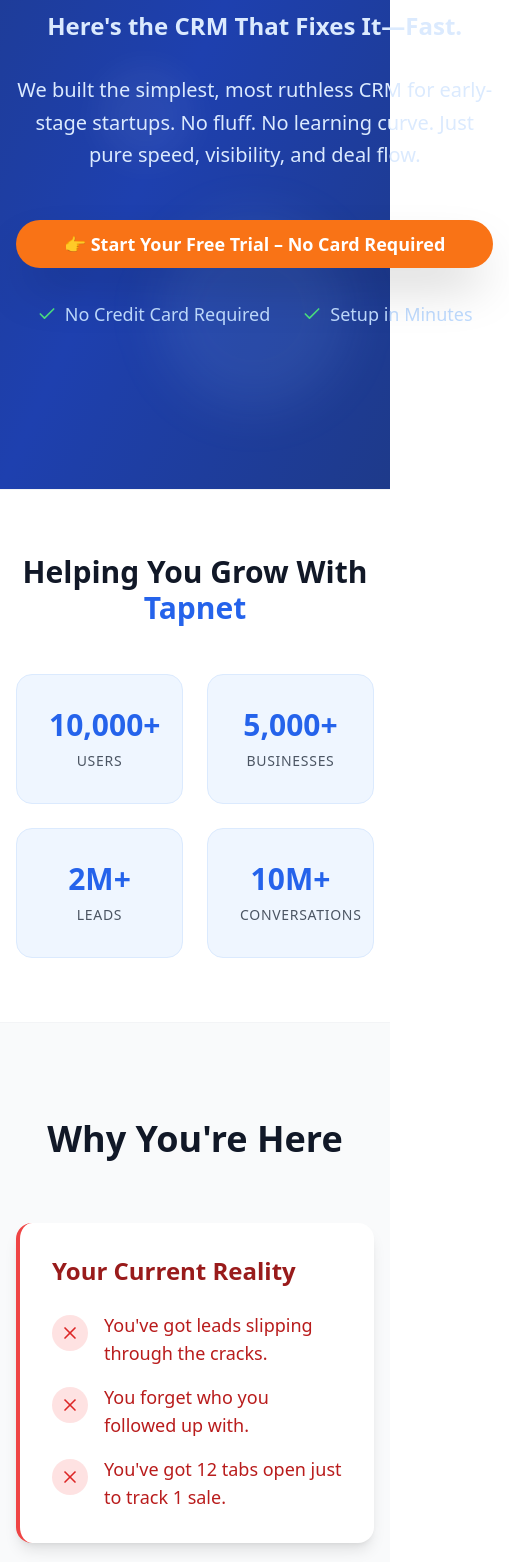
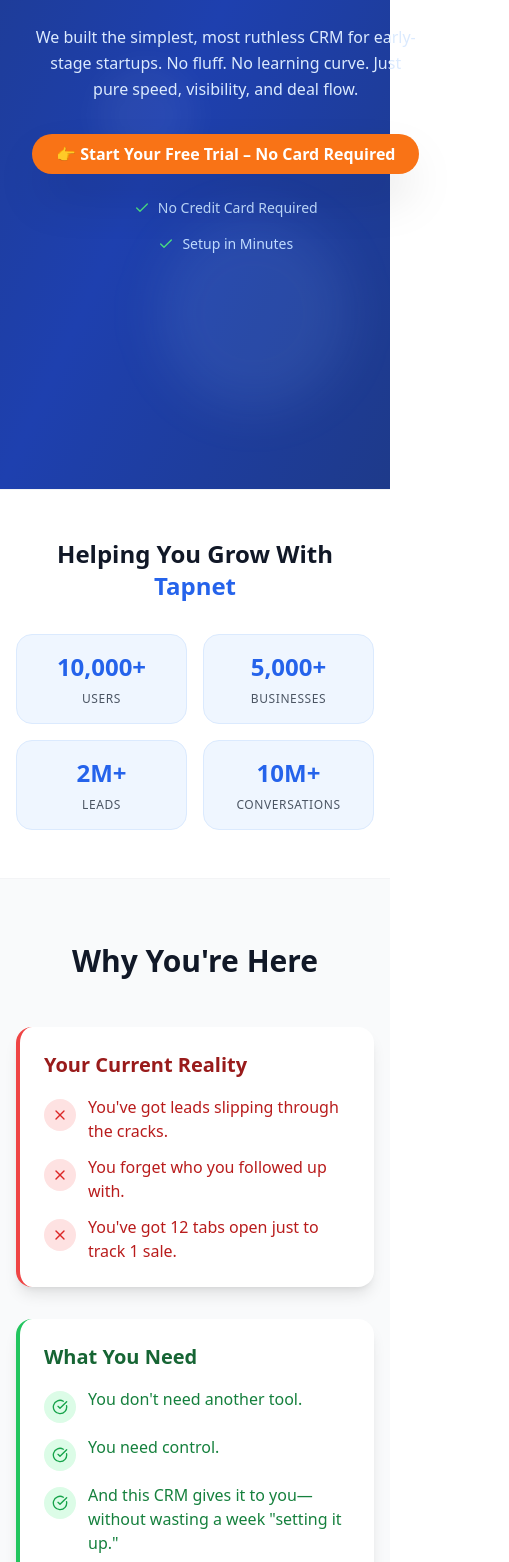
Before and after one commit to Y4SS1N/tapnet-copy-catalyst, a React (Vite) app: page / in a window 390 px wide. Shown: the part 420-1982 px from the top of the page, 509 px wide, since content can reach past the window. Built offline with nearby package versions, Linux system fonts and the light colour scheme.

Commit message:
Make landing page responsive
Ensure the landing page is responsive across all devices and screen sizes by adjusting layout, text sizes, padding, and spacing in all components.

```diff
--- a/src/components/BuiltDifferent.tsx
+++ b/src/components/BuiltDifferent.tsx
@@ -4,39 +4,39 @@ import { Check } from "lucide-react";
 
 const BuiltDifferent = () => {
   return (
-    <div className="py-24 bg-white">
+    <div className="py-16 sm:py-20 lg:py-24 bg-white">
       <div className="max-w-6xl mx-auto px-4 sm:px-6 lg:px-8">
-        <div className="text-center mb-16">
-          <h2 className="text-4xl md:text-5xl font-extrabold text-gray-900 mb-6">
+        <div className="text-center mb-12 sm:mb-16">
+          <h2 className="text-3xl sm:text-4xl md:text-5xl font-extrabold text-gray-900 mb-4 sm:mb-6">
             Built Different <span className="text-blue-600">(For Startups Only)</span>
           </h2>
-          <p className="text-xl md:text-2xl text-gray-600 max-w-3xl mx-auto leading-relaxed">
-            Most CRMs? Built for bloated teams and corporate nonsense.<br />
+          <p className="text-lg sm:text-xl md:text-2xl text-gray-600 max-w-3xl mx-auto leading-relaxed px-4 sm:px-0">
+            Most CRMs? Built for bloated teams and corporate nonsense.<br className="hidden sm:block" />
             <strong className="text-blue-600">This one's for the trenches.</strong>
           </p>
         </div>
 
-        <div className="grid md:grid-cols-2 gap-8 mb-16">
+        <div className="grid md:grid-cols-2 gap-6 sm:gap-8 mb-12 sm:mb-16">
           {[
             "Visual pipeline that shows you exactly where the money is",
             "Instant deal tracking without hiring an \"ops person\"",
             "Automated follow-ups so you don't ghost your next investor",
             "Designed for speed — from demo to done"
           ].map((feature, index) => (
-            <div key={index} className="bg-blue-50 border border-blue-200 rounded-2xl p-8 hover:shadow-lg transition-shadow duration-300">
+            <div key={index} className="bg-blue-50 border border-blue-200 rounded-2xl p-6 sm:p-8 hover:shadow-lg transition-shadow duration-300">
               <div className="flex items-start">
-                <div className="bg-blue-600 rounded-full p-3 mr-4 mt-1">
-                  <Check className="h-6 w-6 text-white" />
+                <div className="bg-blue-600 rounded-full p-2 sm:p-3 mr-3 sm:mr-4 mt-1 flex-shrink-0">
+                  <Check className="h-4 w-4 sm:h-6 sm:w-6 text-white" />
                 </div>
-                <h3 className="text-xl font-semibold text-blue-900 leading-tight">{feature}</h3>
+                <h3 className="text-lg sm:text-xl font-semibold text-blue-900 leading-tight">{feature}</h3>
               </div>
             </div>
           ))}
         </div>
 
-        <div className="text-center bg-gradient-to-r from-blue-600 to-blue-700 rounded-3xl p-12 text-white">
-          <p className="text-2xl md:text-3xl mb-4">This isn't Salesforce.</p>
-          <p className="text-2xl md:text-3xl font-bold">It's the CRM your startup actually needs.</p>
+        <div className="text-center bg-gradient-to-r from-blue-600 to-blue-700 rounded-3xl p-8 sm:p-12 text-white">
+          <p className="text-xl sm:text-2xl md:text-3xl mb-2 sm:mb-4">This isn't Salesforce.</p>
+          <p className="text-xl sm:text-2xl md:text-3xl font-bold">It's the CRM your startup actually needs.</p>
         </div>
       </div>
     </div>
--- a/src/components/Hero.tsx
+++ b/src/components/Hero.tsx
@@ -13,33 +13,33 @@ const Hero = () => {
         <div className="absolute top-1/2 left-1/4 w-24 h-24 bg-white/5 rounded-full blur-lg"></div>
       </div>
 
-      <div className="relative max-w-7xl mx-auto px-4 sm:px-6 lg:px-8 py-20">
+      <div className="relative max-w-7xl mx-auto px-4 sm:px-6 lg:px-8 py-12 sm:py-16 lg:py-20">
         <div className="text-center max-w-4xl mx-auto">
-          <h1 className="text-5xl md:text-7xl font-extrabold tracking-tight text-white mb-6 leading-tight">
+          <h1 className="text-3xl sm:text-4xl md:text-5xl lg:text-6xl xl:text-7xl font-extrabold tracking-tight text-white mb-4 sm:mb-6 leading-tight">
             <span className="block">Still Running Your Startup</span>
             <span className="block text-blue-200">on Chaos and Hope?</span>
           </h1>
-          <h2 className="text-2xl md:text-3xl font-bold text-blue-100 mb-8">
+          <h2 className="text-lg sm:text-xl md:text-2xl lg:text-3xl font-bold text-blue-100 mb-6 sm:mb-8">
             Here's the CRM That Fixes It—Fast.
           </h2>
-          <p className="text-xl md:text-2xl leading-relaxed text-blue-100 font-medium mb-12 max-w-3xl mx-auto">
+          <p className="text-base sm:text-lg md:text-xl lg:text-2xl leading-relaxed text-blue-100 font-medium mb-8 sm:mb-12 max-w-3xl mx-auto px-4 sm:px-0">
             We built the simplest, most ruthless CRM for early-stage startups. No fluff. No learning curve. Just pure speed, visibility, and deal flow.
           </p>
 
-          <div className="mb-8">
-            <Button className="text-lg md:text-xl font-bold px-12 py-6 bg-orange-500 hover:bg-orange-600 text-white rounded-full shadow-2xl transform hover:scale-105 transition-all duration-200">
+          <div className="mb-6 sm:mb-8 px-4 sm:px-0">
+            <Button className="text-base sm:text-lg md:text-xl font-bold px-6 sm:px-8 md:px-12 py-4 sm:py-5 md:py-6 bg-orange-500 hover:bg-orange-600 text-white rounded-full shadow-2xl transform hover:scale-105 transition-all duration-200 w-full sm:w-auto">
               👉 Start Your Free Trial – No Card Required
             </Button>
           </div>
 
-          <div className="flex items-center justify-center space-x-8 text-blue-200">
+          <div className="flex flex-col sm:flex-row items-center justify-center space-y-4 sm:space-y-0 sm:space-x-8 text-blue-200 px-4 sm:px-0">
             <div className="flex items-center">
-              <Check className="h-5 w-5 text-green-400 mr-2" />
-              <span className="text-lg">No Credit Card Required</span>
+              <Check className="h-4 w-4 sm:h-5 sm:w-5 text-green-400 mr-2" />
+              <span className="text-sm sm:text-base lg:text-lg">No Credit Card Required</span>
             </div>
             <div className="flex items-center">
-              <Check className="h-5 w-5 text-green-400 mr-2" />
-              <span className="text-lg">Setup in Minutes</span>
+              <Check className="h-4 w-4 sm:h-5 sm:w-5 text-green-400 mr-2" />
+              <span className="text-sm sm:text-base lg:text-lg">Setup in Minutes</span>
             </div>
           </div>
         </div>
--- a/src/components/Integration.tsx
+++ b/src/components/Integration.tsx
@@ -5,32 +5,32 @@ import { Button } from "@/components/ui/button";
 
 const Integration = () => {
   return (
-    <div id="integration" className="py-16 bg-gray-50">
+    <div id="integration" className="py-12 sm:py-16 bg-gray-50">
       <div className="max-w-7xl mx-auto px-4 sm:px-6 lg:px-8">
         <div className="lg:grid lg:grid-cols-12 lg:gap-8">
-          <div className="lg:col-span-5">
-            <h2 className="text-3xl font-extrabold text-gray-900 sm:text-4xl">
+          <div className="lg:col-span-5 mb-8 lg:mb-0">
+            <h2 className="text-2xl sm:text-3xl font-extrabold text-gray-900 sm:text-4xl mb-4">
               Integrate Essential Business Processes
             </h2>
-            <p className="mt-4 text-lg text-gray-500">
+            <p className="text-base sm:text-lg text-gray-500 mb-6 lg:mb-0">
               Connect your favorite tools and automate your entire business with Tapnet's powerful integration ecosystem.
             </p>
-            <div className="mt-8">
-              <Button className="inline-flex items-center text-white bg-blue-600 hover:bg-blue-700">
+            <div className="mt-6 lg:mt-8">
+              <Button className="inline-flex items-center text-white bg-blue-600 hover:bg-blue-700 w-full sm:w-auto">
                 Explore Integrations <ArrowRight className="ml-2 h-4 w-4" />
               </Button>
             </div>
           </div>
-          <div className="mt-12 lg:mt-0 lg:col-span-7">
-            <div className="grid grid-cols-3 gap-4 sm:grid-cols-4 md:grid-cols-6">
+          <div className="lg:col-span-7">
+            <div className="grid grid-cols-2 gap-3 sm:gap-4 sm:grid-cols-3 md:grid-cols-4 lg:grid-cols-6">
               {["Google", "Slack", "Zoom", "Mailchimp", "Stripe", "QuickBooks",
                 "Asana", "Trello", "HubSpot", "Zapier", "Microsoft", "Shopify"].map((tool) => (
-                <div key={tool} className="flex items-center justify-center h-20 bg-white rounded-lg shadow-sm">
-                  <span className="text-sm font-medium text-gray-800">{tool}</span>
+                <div key={tool} className="flex items-center justify-center h-16 sm:h-20 bg-white rounded-lg shadow-sm">
+                  <span className="text-xs sm:text-sm font-medium text-gray-800 text-center px-2">{tool}</span>
                 </div>
               ))}
             </div>
-            <p className="mt-6 text-sm text-gray-500 text-center">
+            <p className="mt-4 sm:mt-6 text-xs sm:text-sm text-gray-500 text-center">
               And 50+ more integrations to power your agency workflows!
             </p>
           </div>
--- a/src/components/StartupTestimonials.tsx
+++ b/src/components/StartupTestimonials.tsx
@@ -28,30 +28,30 @@ const startupTestimonials = [
 
 const StartupTestimonials = () => {
   return (
-    <div className="py-24 bg-blue-50">
+    <div className="py-16 sm:py-20 lg:py-24 bg-blue-50">
       <div className="max-w-7xl mx-auto px-4 sm:px-6 lg:px-8">
-        <div className="text-center mb-16">
-          <h2 className="text-4xl md:text-5xl font-extrabold text-gray-900 mb-6">
+        <div className="text-center mb-12 sm:mb-16">
+          <h2 className="text-3xl sm:text-4xl md:text-5xl font-extrabold text-gray-900 mb-4 sm:mb-6">
             Proof <span className="text-blue-600">(Trust Builders)</span>
           </h2>
         </div>
 
-        <div className="grid gap-8 md:grid-cols-3">
+        <div className="grid gap-6 sm:gap-8 md:grid-cols-2 lg:grid-cols-3">
           {startupTestimonials.map((testimonial) => (
-            <div key={testimonial.id} className="bg-white rounded-3xl p-8 shadow-lg hover:shadow-xl transition-shadow duration-300 border border-blue-100">
-              <div className="flex items-center mb-6">
+            <div key={testimonial.id} className="bg-white rounded-3xl p-6 sm:p-8 shadow-lg hover:shadow-xl transition-shadow duration-300 border border-blue-100">
+              <div className="flex items-center mb-4 sm:mb-6">
                 <img
-                  className="h-16 w-16 rounded-full object-cover mr-4 border-2 border-blue-200"
+                  className="h-12 w-12 sm:h-16 sm:w-16 rounded-full object-cover mr-3 sm:mr-4 border-2 border-blue-200 flex-shrink-0"
                   src={testimonial.avatar}
                   alt={testimonial.author}
                 />
-                <div>
-                  <div className="font-bold text-gray-900 text-lg">💬 {testimonial.author}</div>
-                  <div className="text-blue-600 font-medium">{testimonial.title}</div>
+                <div className="min-w-0">
+                  <div className="font-bold text-gray-900 text-base sm:text-lg">💬 {testimonial.author}</div>
+                  <div className="text-blue-600 font-medium text-sm sm:text-base truncate">{testimonial.title}</div>
                 </div>
               </div>
-              <Separator className="my-6 bg-blue-200" />
-              <p className="text-gray-700 text-lg italic leading-relaxed">&ldquo;{testimonial.quote}&rdquo;</p>
+              <Separator className="my-4 sm:my-6 bg-blue-200" />
+              <p className="text-gray-700 text-base sm:text-lg italic leading-relaxed">&ldquo;{testimonial.quote}&rdquo;</p>
             </div>
           ))}
         </div>
--- a/src/components/Stats.tsx
+++ b/src/components/Stats.tsx
@@ -3,23 +3,23 @@ import React from "react";
 
 const Stats = () => {
   return (
-    <div className="bg-white py-16 border-t border-b border-gray-100">
+    <div className="bg-white py-12 sm:py-16 border-t border-b border-gray-100">
       <div className="max-w-7xl mx-auto px-4 sm:px-6 lg:px-8">
-        <div className="text-center mb-12">
-          <h2 className="text-3xl font-bold text-gray-900">
+        <div className="text-center mb-8 sm:mb-12">
+          <h2 className="text-2xl sm:text-3xl font-bold text-gray-900">
             Helping You Grow With <span className="text-blue-600">Tapnet</span>
           </h2>
         </div>
-        <div className="grid grid-cols-2 gap-6 sm:grid-cols-4">
+        <div className="grid grid-cols-2 gap-4 sm:gap-6 md:grid-cols-4">
           {[
             { number: "10,000+", label: "USERS" },
             { number: "5,000+", label: "BUSINESSES" },
             { number: "2M+", label: "LEADS" },
             { number: "10M+", label: "CONVERSATIONS" }
           ].map((stat, index) => (
-            <div key={index} className="bg-blue-50 p-8 rounded-2xl text-center border border-blue-100 hover:shadow-lg transition-shadow duration-300">
-              <p className="text-3xl md:text-4xl font-bold text-blue-600 mb-2">{stat.number}</p>
-              <p className="text-gray-600 font-medium text-sm tracking-wider">{stat.label}</p>
+            <div key={index} className="bg-blue-50 p-4 sm:p-6 lg:p-8 rounded-2xl text-center border border-blue-100 hover:shadow-lg transition-shadow duration-300">
+              <p className="text-2xl sm:text-3xl md:text-4xl font-bold text-blue-600 mb-2">{stat.number}</p>
+              <p className="text-gray-600 font-medium text-xs sm:text-sm tracking-wider">{stat.label}</p>
             </div>
           ))}
         </div>
--- a/src/components/WhatItReplaces.tsx
+++ b/src/components/WhatItReplaces.tsx
@@ -4,27 +4,27 @@ import { X } from "lucide-react";
 
 const WhatItReplaces = () => {
   return (
-    <div className="py-24 bg-gray-900 text-white">
+    <div className="py-16 sm:py-20 lg:py-24 bg-gray-900 text-white">
       <div className="max-w-6xl mx-auto px-4 sm:px-6 lg:px-8">
-        <div className="text-center mb-16">
-          <h2 className="text-4xl md:text-5xl font-extrabold mb-8">
+        <div className="text-center mb-12 sm:mb-16">
+          <h2 className="text-3xl sm:text-4xl md:text-5xl font-extrabold mb-6 sm:mb-8">
             Here's What It Replaces
           </h2>
         </div>
 
-        <div className="grid md:grid-cols-2 gap-8">
+        <div className="grid sm:grid-cols-2 gap-6 sm:gap-8">
           {[
             "Endless spreadsheets",
             "Post-it notes on your MacBook",
             "Forgotten follow-ups",
             "Overpriced tools with 200 features you'll never use"
           ].map((item, index) => (
-            <div key={index} className="bg-gray-800 border-l-4 border-red-500 rounded-2xl p-8 hover:bg-gray-750 transition-colors duration-300">
+            <div key={index} className="bg-gray-800 border-l-4 border-red-500 rounded-2xl p-6 sm:p-8 hover:bg-gray-750 transition-colors duration-300">
               <div className="flex items-center">
-                <div className="bg-red-500 rounded-full p-3 mr-4">
-                  <X className="h-6 w-6 text-white" />
+                <div className="bg-red-500 rounded-full p-2 sm:p-3 mr-3 sm:mr-4 flex-shrink-0">
+                  <X className="h-4 w-4 sm:h-6 sm:w-6 text-white" />
                 </div>
-                <span className="text-xl font-medium text-red-200">{item}</span>
+                <span className="text-lg sm:text-xl font-medium text-red-200">{item}</span>
               </div>
             </div>
           ))}
--- a/src/components/WhyYoureHere.tsx
+++ b/src/components/WhyYoureHere.tsx
@@ -4,59 +4,59 @@ import { X, CheckCircle } from "lucide-react";
 
 const WhyYoureHere = () => {
   return (
-    <div className="py-24 bg-gray-50">
+    <div className="py-16 sm:py-20 lg:py-24 bg-gray-50">
       <div className="max-w-6xl mx-auto px-4 sm:px-6 lg:px-8">
-        <div className="text-center mb-16">
-          <h2 className="text-4xl md:text-5xl font-extrabold text-gray-900 mb-6">
+        <div className="text-center mb-12 sm:mb-16">
+          <h2 className="text-3xl sm:text-4xl md:text-5xl font-extrabold text-gray-900 mb-4 sm:mb-6">
             Why You're Here
           </h2>
         </div>
 
-        <div className="grid lg:grid-cols-2 gap-12 items-center">
-          <div className="bg-white border-l-4 border-red-500 rounded-2xl p-8 shadow-lg">
-            <h3 className="text-2xl font-bold text-red-800 mb-6">Your Current Reality</h3>
-            <div className="space-y-4">
+        <div className="grid lg:grid-cols-2 gap-8 sm:gap-12 items-center">
+          <div className="bg-white border-l-4 border-red-500 rounded-2xl p-6 sm:p-8 shadow-lg">
+            <h3 className="text-xl sm:text-2xl font-bold text-red-800 mb-4 sm:mb-6">Your Current Reality</h3>
+            <div className="space-y-3 sm:space-y-4">
               <div className="flex items-start">
-                <div className="bg-red-100 rounded-full p-2 mr-4 mt-1">
-                  <X className="h-5 w-5 text-red-600" />
+                <div className="bg-red-100 rounded-full p-2 mr-3 sm:mr-4 mt-1 flex-shrink-0">
+                  <X className="h-4 w-4 sm:h-5 sm:w-5 text-red-600" />
                 </div>
-                <span className="text-lg text-red-700">You've got leads slipping through the cracks.</span>
+                <span className="text-base sm:text-lg text-red-700">You've got leads slipping through the cracks.</span>
               </div>
               <div className="flex items-start">
-                <div className="bg-red-100 rounded-full p-2 mr-4 mt-1">
-                  <X className="h-5 w-5 text-red-600" />
+                <div className="bg-red-100 rounded-full p-2 mr-3 sm:mr-4 mt-1 flex-shrink-0">
+                  <X className="h-4 w-4 sm:h-5 sm:w-5 text-red-600" />
                 </div>
-                <span className="text-lg text-red-700">You forget who you followed up with.</span>
+                <span className="text-base sm:text-lg text-red-700">You forget who you followed up with.</span>
               </div>
               <div className="flex items-start">
-                <div className="bg-red-100 rounded-full p-2 mr-4 mt-1">
-                  <X className="h-5 w-5 text-red-600" />
+                <div className="bg-red-100 rounded-full p-2 mr-3 sm:mr-4 mt-1 flex-shrink-0">
+                  <X className="h-4 w-4 sm:h-5 sm:w-5 text-red-600" />
                 </div>
-                <span className="text-lg text-red-700">You've got 12 tabs open just to track 1 sale.</span>
+                <span className="text-base sm:text-lg text-red-700">You've got 12 tabs open just to track 1 sale.</span>
               </div>
             </div>
           </div>
 
-          <div className="bg-white border-l-4 border-green-500 rounded-2xl p-8 shadow-lg">
-            <h3 className="text-2xl font-bold text-green-800 mb-6">What You Need</h3>
-            <div className="space-y-4">
+          <div className="bg-white border-l-4 border-green-500 rounded-2xl p-6 sm:p-8 shadow-lg">
+            <h3 className="text-xl sm:text-2xl font-bold text-green-800 mb-4 sm:mb-6">What You Need</h3>
+            <div className="space-y-3 sm:space-y-4">
               <div className="flex items-start">
-                <div className="bg-green-100 rounded-full p-2 mr-4 mt-1">
-                  <CheckCircle className="h-5 w-5 text-green-600" />
+                <div className="bg-green-100 rounded-full p-2 mr-3 sm:mr-4 mt-1 flex-shrink-0">
+                  <CheckCircle className="h-4 w-4 sm:h-5 sm:w-5 text-green-600" />
                 </div>
-                <span className="text-lg text-green-700">You don't need another tool.</span>
+                <span className="text-base sm:text-lg text-green-700">You don't need another tool.</span>
               </div>
               <div className="flex items-start">
-                <div className="bg-green-100 rounded-full p-2 mr-4 mt-1">
-                  <CheckCircle className="h-5 w-5 text-green-600" />
+                <div className="bg-green-100 rounded-full p-2 mr-3 sm:mr-4 mt-1 flex-shrink-0">
+                  <CheckCircle className="h-4 w-4 sm:h-5 sm:w-5 text-green-600" />
                 </div>
-                <span className="text-lg text-green-700">You need control.</span>
+                <span className="text-base sm:text-lg text-green-700">You need control.</span>
               </div>
               <div className="flex items-start">
-                <div className="bg-green-100 rounded-full p-2 mr-4 mt-1">
-                  <CheckCircle className="h-5 w-5 text-green-600" />
+                <div className="bg-green-100 rounded-full p-2 mr-3 sm:mr-4 mt-1 flex-shrink-0">
+                  <CheckCircle className="h-4 w-4 sm:h-5 sm:w-5 text-green-600" />
                 </div>
-                <span className="text-lg text-green-700">And this CRM gives it to you—without wasting a week "setting it up."</span>
+                <span className="text-base sm:text-lg text-green-700">And this CRM gives it to you—without wasting a week "setting it up."</span>
               </div>
             </div>
           </div>
--- a/src/components/ZeroRiskCta.tsx
+++ b/src/components/ZeroRiskCta.tsx
@@ -11,37 +11,37 @@ const ZeroRiskCta = () => {
         <div className="absolute bottom-10 right-10 w-48 h-48 bg-blue-300/10 rounded-full blur-xl"></div>
       </div>
 
-      <div className="relative max-w-6xl mx-auto py-24 px-4 sm:px-6 lg:px-8">
+      <div className="relative max-w-6xl mx-auto py-16 sm:py-20 lg:py-24 px-4 sm:px-6 lg:px-8">
         <div className="text-center">
-          <h2 className="text-4xl md:text-5xl font-extrabold text-white mb-12">
+          <h2 className="text-3xl sm:text-4xl md:text-5xl font-extrabold text-white mb-8 sm:mb-12">
             Zero-Risk Trial
           </h2>
 
-          <div className="grid md:grid-cols-3 gap-8 mb-12 text-2xl text-blue-100">
-            <div className="bg-white/10 rounded-2xl p-6 backdrop-blur-sm">
+          <div className="grid gap-6 sm:gap-8 md:grid-cols-3 mb-8 sm:mb-12 text-lg sm:text-xl lg:text-2xl text-blue-100">
+            <div className="bg-white/10 rounded-2xl p-4 sm:p-6 backdrop-blur-sm">
               <p className="font-bold">No contracts.</p>
             </div>
-            <div className="bg-white/10 rounded-2xl p-6 backdrop-blur-sm">
+            <div className="bg-white/10 rounded-2xl p-4 sm:p-6 backdrop-blur-sm">
               <p className="font-bold">No commitments.</p>
             </div>
-            <div className="bg-white/10 rounded-2xl p-6 backdrop-blur-sm">
+            <div className="bg-white/10 rounded-2xl p-4 sm:p-6 backdrop-blur-sm">
               <p className="font-bold">No credit card.</p>
             </div>
           </div>
 
-          <div className="mb-12 text-xl text-blue-100 max-w-2xl mx-auto leading-relaxed">
+          <div className="mb-8 sm:mb-12 text-lg sm:text-xl text-blue-100 max-w-2xl mx-auto leading-relaxed px-4 sm:px-0">
             <p className="mb-2">Sign up.</p>
             <p className="mb-2">Plug it in.</p>
             <p>If it doesn't help you win—just bounce. No hard feelings.</p>
           </div>
 
-          <div className="mb-8">
-            <Button className="text-xl font-bold px-12 py-6 bg-orange-500 hover:bg-orange-600 text-white rounded-full shadow-2xl transform hover:scale-105 transition-all duration-200">
+          <div className="mb-6 sm:mb-8 px-4 sm:px-0">
+            <Button className="text-lg sm:text-xl font-bold px-8 sm:px-12 py-4 sm:py-6 bg-orange-500 hover:bg-orange-600 text-white rounded-full shadow-2xl transform hover:scale-105 transition-all duration-200 w-full sm:w-auto">
               🔥 Get Your Free Trial – Start Now
             </Button>
           </div>
 
-          <p className="text-2xl font-bold text-blue-200">
+          <p className="text-xl sm:text-2xl font-bold text-blue-200 px-4 sm:px-0">
             This is what startup momentum feels like.
           </p>
         </div>
```
